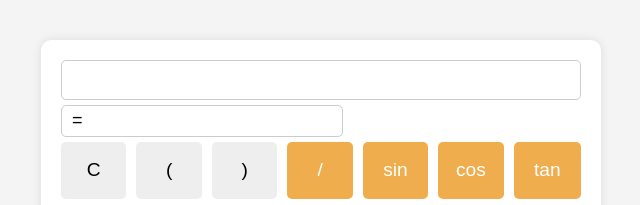
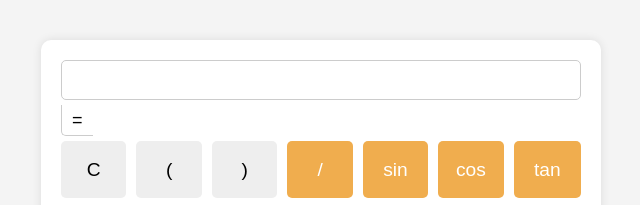
Before and after one commit to Daniel-1-2-3/Web-Graphing-Calculator, a website: page index.html in a window 1280 px wide. Shown: the part 137-342 px from the top of the page, 319-959 px from the left. Drawn offline with nearby package versions, Linux system fonts and the light colour scheme.

Commit message:
style the answer box

```diff
--- a/styles.css
+++ b/styles.css
@@ -35,14 +35,16 @@ body {
 }
 
 #answer-box {
-    border: 1px solid #ccc;
-    border-radius: 5px;
-    width: 50%;
+    border-left: 1px solid #ccc;
+    border-bottom: 1px solid #ccc;
+    border-bottom-left-radius: 5px;
+
+    width: auto;
     height: 30px;
     position: relative;
     align-items: center;
     margin-bottom: 5px;
-    display: flex;
+    display: inline-flex;
     padding-left: 10px;
     padding-right: 10px;
     font-size: large;
```
